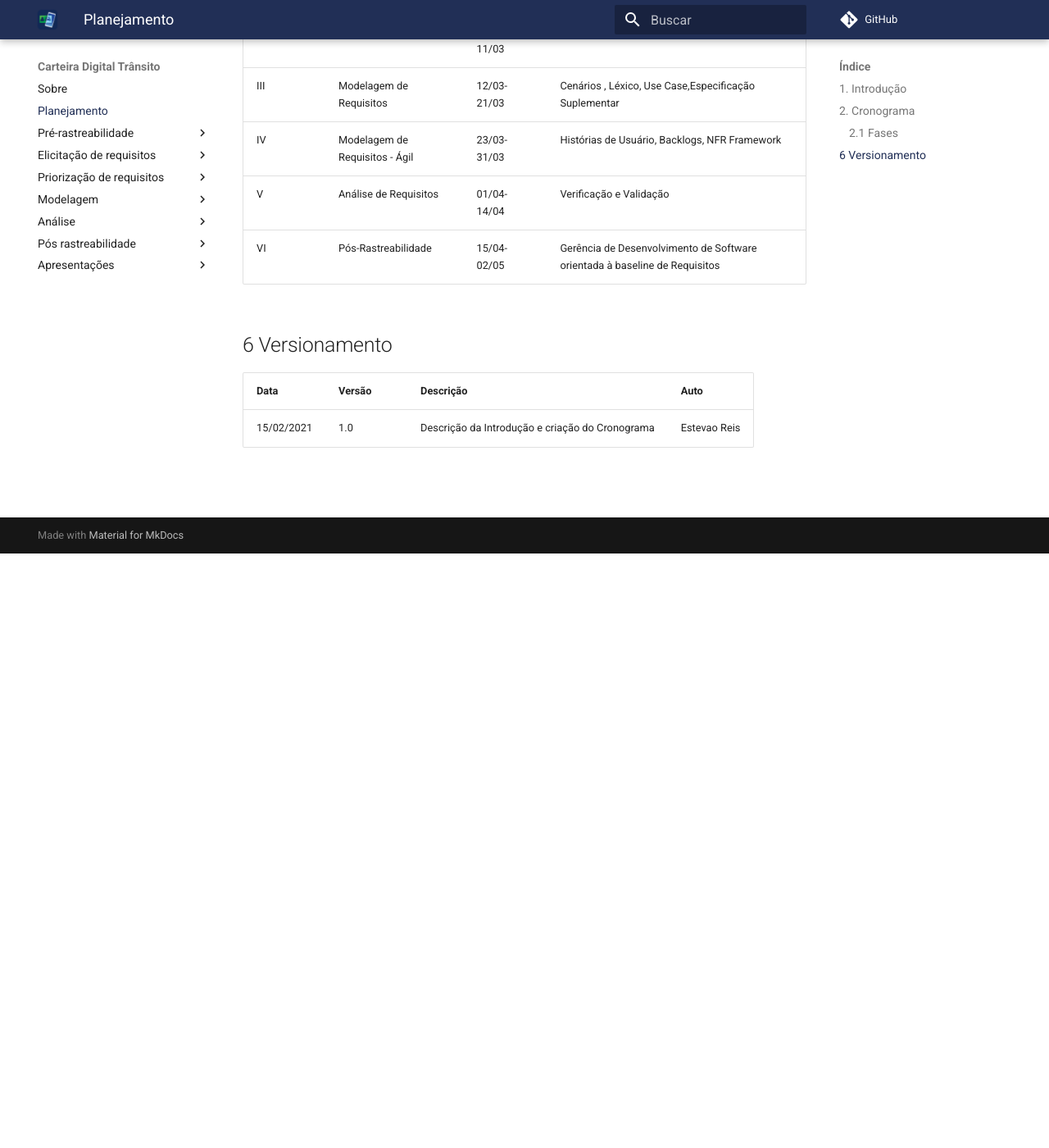
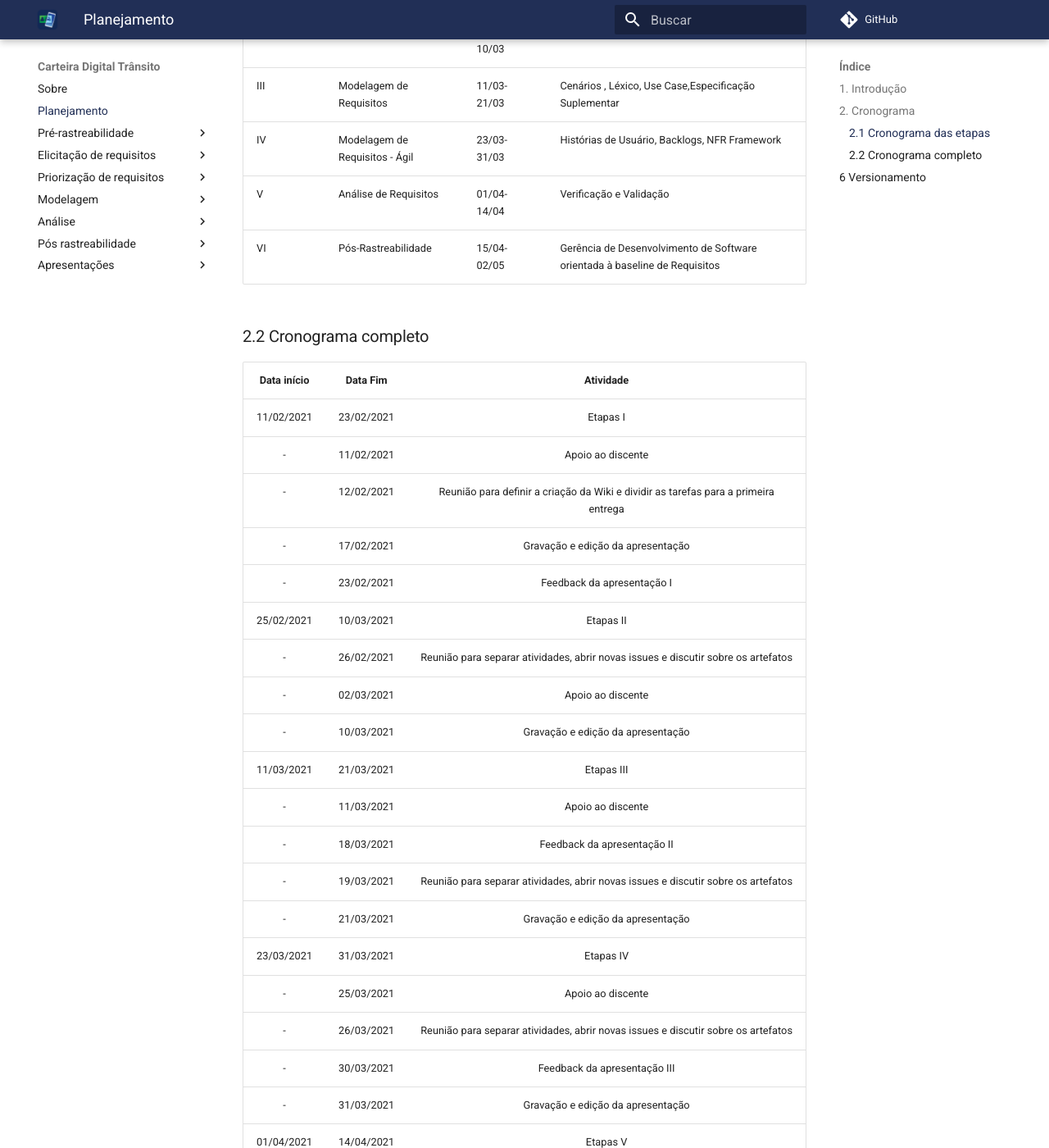
Before and after one commit to sergiosacj/2020.2-CarteiraDigitalTransito, an MkDocs documentation site: the page built from docs/planejamento.md, in a window 1280 px wide and 1400 px high, scrolled down 725 px. Shown: the whole window at 82% size. Built offline with MkDocs 1.6.1 and Material for MkDocs 9.7.7, drawn with Linux system fonts in a browser that asks for light colours; comment, search, counter and statistics services are not loaded; some of the changed text lies outside the part shown.

Commit message:
(#3) Criação do cronograma completo
Co-authored-by: Sergio Cipriano <sergiosacj@hotmail.com.br>

```diff
--- a/docs/planejamento.md
+++ b/docs/planejamento.md
@@ -1,25 +1,58 @@
 # Planejamento
 
 ## 1. Introdução
-O propósito deste documento é exibir o planejamento do projeto em detalhes, onde será apresentado as etapas de desenvolvimento. O documento está dividido em seis tópicos: Introdução, cronograma de atividades e entregas, metodologias, horários disponíveis dos integrantes da equipe, ferramentas utilizadas, referência bibliográfica e versionamento do documento.
+&emsp;&emsp; O propósito deste documento é exibir o planejamento do projeto em detalhes, onde será apresentado as etapas de desenvolvimento. O documento está dividido em seis tópicos: Introdução, cronograma de atividades e entregas, metodologias, horários disponíveis dos integrantes da equipe, ferramentas utilizadas, referência bibliográfica e versionamento do documento.
 
 ## 2. Cronograma
-O cronograma das tarefas do projeto foi baseado nas datas de entregas das atividades descritas no plano de ensino da disciplina de Requisitos de Software, visando atender às exigências de cada ponto de controle. É importante ressaltar que as datas podem ser alteradas futuramente, caso seja necessário.
+&emsp;&emsp; O cronograma das tarefas do projeto foi baseado nas datas de entregas das atividades descritas no plano de ensino da disciplina de Requisitos de Software, visando atender às exigências de cada ponto de controle. É importante ressaltar que as datas podem ser alteradas futuramente, caso seja necessário.
 
-### 2.1 Fases
-|Fases|Título|Data|Descrição|
+### 2.1 Cronograma das etapas
+|Etapas|Título|Data|Descrição|
 |-----|------|----|---------|
-|I | Pré-Rastreabilidade | 11/02-18/02 |Planejamento do Projeto, Rich Picture.|
-|II |Elicitação de Requisitos|25/02-11/03 | Técnicas e Priorização|
-|III| Modelagem de Requisitos | 12/03-21/03 |Cenários , Léxico, Use Case,Especificação Suplementar |
-| IV | Modelagem de Requisitos - Ágil | 23/03-31/03| Histórias de Usuário, Backlogs, NFR Framework|
-|V| Análise de Requisitos|01/04-14/04| Verificação e Validação |
-|VI| Pós-Rastreabilidade | 15/04-02/05| Gerência de Desenvolvimento de Software orientada à baseline de Requisitos|
+|I  | Pré-Rastreabilidade            | 11/02-23/02 | Planejamento do Projeto, Rich Picture|
+|II |Elicitação de Requisitos        | 25/02-10/03 | Técnicas e Priorização|
+|III| Modelagem de Requisitos        | 11/03-21/03 | Cenários , Léxico, Use Case,Especificação Suplementar |
+|IV | Modelagem de Requisitos - Ágil | 23/03-31/03 | Histórias de Usuário, Backlogs, NFR Framework|
+|V  | Análise de Requisitos          | 01/04-14/04 | Verificação e Validação |
+|VI | Pós-Rastreabilidade            | 15/04-02/05 | Gerência de Desenvolvimento de Software orientada à baseline de Requisitos|
 
-
-
+### 2.2 Cronograma completo
+|Data início|Data Fim|Atividade|
+|:-:|:-:|:-:|
+|11/02/2021|23/02/2021|Etapas I|
+|-         |11/02/2021|Apoio ao discente|
+|-         |12/02/2021|Reunião para definir a criação da Wiki e dividir as tarefas para a primeira entrega|
+|-         |17/02/2021|Gravação e edição da apresentação|
+|-         |23/02/2021|Feedback da apresentação I|
+|25/02/2021|10/03/2021|Etapas II|
+|-         |26/02/2021|Reunião para separar atividades, abrir novas issues e discutir sobre os artefatos|
+|-         |02/03/2021|Apoio ao discente|
+|-         |10/03/2021|Gravação e edição da apresentação|
+|11/03/2021|21/03/2021|Etapas III|
+|-         |11/03/2021|Apoio ao discente|
+|-         |18/03/2021|Feedback da apresentação II|
+|-         |19/03/2021|Reunião para separar atividades, abrir novas issues e discutir sobre os artefatos|
+|-         |21/03/2021|Gravação e edição da apresentação|
+|23/03/2021|31/03/2021|Etapas IV|
+|-         |25/03/2021|Apoio ao discente|
+|-         |26/03/2021|Reunião para separar atividades, abrir novas issues e discutir sobre os artefatos|
+|-         |30/03/2021|Feedback da apresentação III|
+|-         |31/03/2021|Gravação e edição da apresentação|
+|01/04/2021|14/04/2021|Etapas V|
+|-         |06/04/2021|Feedback da apresentação IV|
+|-         |08/04/2021|Apoio ao discente|
+|-         |09/04/2021|Reunião para separar atividades, abrir novas issues e discutir sobre os artefatos|
+|-         |14/04/2021|Gravação e edição da apresentação|
+|15/04/2021|02/05/2021|Etapas VI|
+|-         |15/04/2021|Apoio ao discente|
+|-         |20/04/2021|Feedback do projeto como um todo|
+|-         |21/04/2021|Reunião para definir todas as correções que serão necessárias (baseado nos feedbacks)|
+|-         |27/04/2021|Apoio ao discente em relação à última entrega|
+|-         |29/04/2021|Apoio ao discente em relação ao projeto final|
+|-         |01/05/2021|Gravação e edição da apresentação|
 
 ## 6 Versionamento
 |Data|Versão|Descrição|Auto|
 |----|------|---------|----|
-|15/02/2021| 1.0| Descrição da Introdução e criação do Cronograma| Estevao Reis|
+|15/02/2021|1.1|Descrição da Introdução e criação do Cronograma das etapas|Estevao Reis|
+|16/02/2021|1.2|Criação do Cronograma completo|Estevao Reis e Sérgio Cipriano|
```
